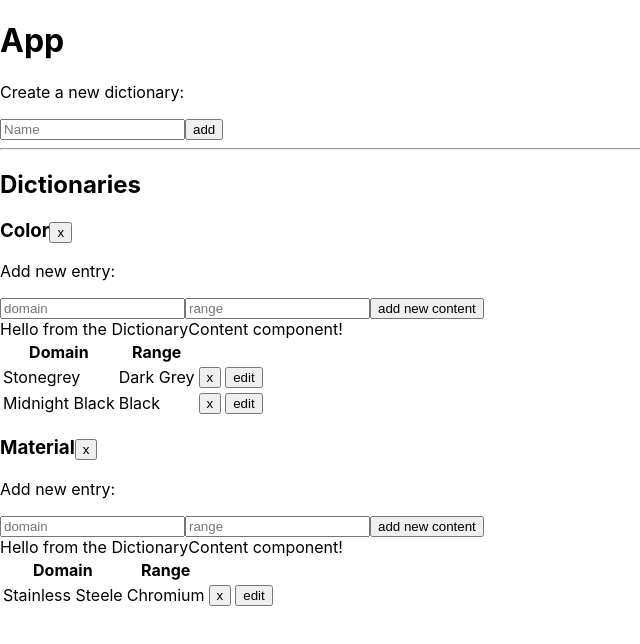
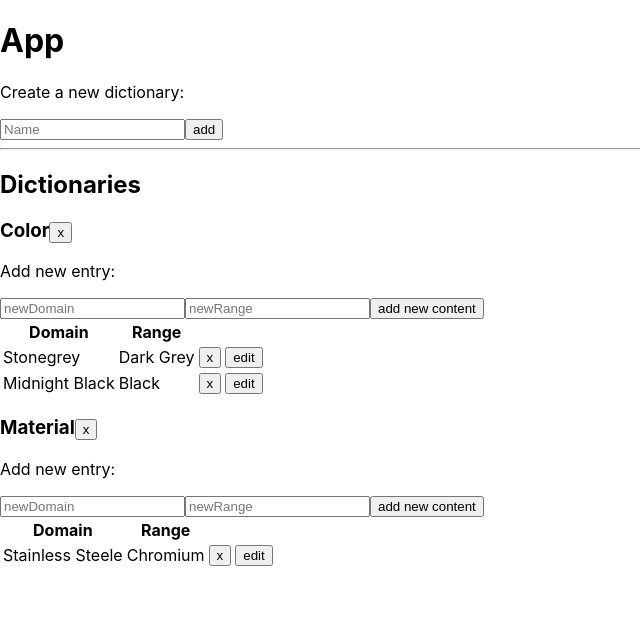
Before and after one commit to ctln12/dictionary-management-app, a React (Create React App) app: page / in a window 1280 px wide. Shown: the top 644 px of the page, without its empty margins (0-640 px from the left). Built offline with nearby package versions, Linux system fonts and the light colour scheme.

Commit message:
implement consistencies

```diff
--- a/src/components/AddNewRow.js
+++ b/src/components/AddNewRow.js
@@ -4,23 +4,45 @@ class AddNewRow extends Component {
   constructor() {
     super();
     this.state = {
-      domain: '',
-      range: ''
+      newDomain: '',
+      newRange: ''
     }
   }
   updateInput = (e) => {
-    if (e.target.placeholder === 'domain') {
-      this.setState({domain: e.target.value})
+    const dictionary = this.props.dictionary;
+      dictionary.content.forEach(row => {
+        if (e.target.placeholder === 'newDomain') {
+          if (e.target.value === row.domain) {
+            if (e.target.value !== row.range) {
+              alert('Duplicate / Fork!');
+              e.target.value = '';
+            }
+          }
+        }else {
+          if (e.target.value !== this.state.newDomain) {
+            if (!row.range.includes(e.target.value)) {
+              if (this.state.newDomain === row.range) {
+                alert('Cycle / Chain!');
+                e.target.value = '';
+              }
+            }
+          }
+        }
+      });
+    if (e.target.placeholder === 'newDomain') {
+      this.setState({newDomain: e.target.value});
     } else {
-      this.setState({range: e.target.value})
+      this.setState({newRange: e.target.value})
     }
   }
 
   addNewRow = (e) => {
-    console.log(e);
-    console.log(this.state.domain, this.state.range, this.props.dictionary.name);
-    this.props.addNewRowFn(this.props.dictionary, this.state.domain, this.state.range);
-    // this.setState({ newDictionaryName: '' });
+    this.props.addNewRowFn(this.props.dictionary, this.state.newDomain, this.state.newRange);
+
+    // this.setState({
+    //   newDomain: '',
+    //   newRange: ''
+    // });
   }
 
   render() {
@@ -30,14 +52,14 @@ class AddNewRow extends Component {
         <p>Add new entry:</p>
         <input
           type='text'
-          placeholder='domain'
+          placeholder='newDomain'
           name={dictionary.name}
           value={this.state.domain}
           onChange={e => this.updateInput(e)}
         />
         <input
           type='text'
-          placeholder='range'
+          placeholder='newRange'
           name={dictionary.name}
           value={this.state.range}
           onChange={e => this.updateInput(e)}
--- a/src/components/App.js
+++ b/src/components/App.js
@@ -76,7 +76,7 @@ class App extends Component {
     return newId;
   };
 
-  updateDictionary(key, value) {
+  updateInput(key, value) {
     // update react state (if use of localStorage)
     this.setState({
       [key]: value
@@ -121,41 +121,40 @@ class App extends Component {
     console.log(localStorage.getItem('dictionaries'));
   }
 
-  updateInput(key, value, name) {
-    // update react state (if use of localStorage)
-    this.setState({
-      [key]: value
-    })
+  // updateInput(key, value, name) {
+  //   // update react state (if use of localStorage)
+  //   this.setState({
+  //     [key]: value
+  //   })
 
-    const dictionaries = this.state.dictionaries;
-    dictionaries.forEach(dictionary => {
-      if (dictionary.name === name) {
-        dictionary.content.forEach(row => {
-          if (key === 'newDomain') {
-            if (value === row.domain) {
-              if (value !== row.range) {
-                alert('Duplicate / Fork!');
-                value = '';
-              }
-            }
-          } else {
-            if (key === 'newRange') {
-              if (!row.range.includes(value)) {
-                if (this.state.newDomain === row.range) {
-                  alert('Cycle / Chain!');
-                  value = '';
-                }
-              }
-            }
-          }
-          }
-        );
-      }
-    });
-  }
+  //   const dictionaries = this.state.dictionaries;
+  //   dictionaries.forEach(dictionary => {
+  //     if (dictionary.name === name) {
+  //       dictionary.content.forEach(row => {
+  //         if (key === 'newDomain') {
+  //           if (value === row.domain) {
+  //             if (value !== row.range) {
+  //               alert('Duplicate / Fork!');
+  //               value = '';
+  //             }
+  //           }
+  //         } else {
+  //           if (key === 'newRange') {
+  //             if (!row.range.includes(value)) {
+  //               if (this.state.newDomain === row.range) {
+  //                 alert('Cycle / Chain!');
+  //                 value = '';
+  //               }
+  //             }
+  //           }
+  //         }
+  //         }
+  //       );
+  //     }
+  //   });
+  // }
 
-  addNewRow = async (dictionary, newDomain, newRange) => {
-    console.log('new row added', dictionary);
+  addNewRow = (dictionary, newDomain, newRange) => {
     // copy of current list of dictionaries
     const content = dictionary.content;
 
@@ -170,17 +169,17 @@ class App extends Component {
     content.push(newRow);
 
     //update state with new dictionaries and reset newDictionaryName input
-    await this.setState({
+    this.setState({
       dictionaries: this.state.dictionaries,
-      // newDomain: '',
-      // newRange: ''
+      newDomain: '',
+      newRange: ''
     });
-
+    console.log(this.state.newDomain, this.state.newRange);
     localStorage.setItem('dictionaries', JSON.stringify(this.state.dictionaries));
     console.log(localStorage.getItem('dictionaries'));
   }
 
-  deleteRow = async (dictionary, rowId) => {
+  deleteRow = (dictionary, rowId) => {
     console.log(rowId, 'deleted from ', dictionary.name);
     // copy current list of dictionaries
     const content = dictionary.content;
@@ -190,7 +189,7 @@ class App extends Component {
     console.log(updatedContent);
     dictionary.content = updatedContent;
 
-    await this.setState({ dictionaries: this.state.dictionaries});
+    this.setState({ dictionaries: this.state.dictionaries});
 
     localStorage.setItem('dictionaries', JSON.stringify(this.state.dictionaries));
     console.log(localStorage.getItem('dictionaries'));
@@ -226,73 +225,8 @@ class App extends Component {
             deleteDictionaryFn={this.deleteDictionary}
             addNewRowFn={this.addNewRow}
             deleteRowFn={this.deleteRow}
+            editRowFn={this.editRow}
         />
-          {/* <div className='Dictionaries'>
-            {this.state.dictionaries.map(dictionary => {
-              return (
-                <div key={dictionary.id} className='Dictionary'>
-                  <h3 key={dictionary.id}>
-                    {dictionary.name}
-                    <button
-                      onClick={() => this.deleteDictionary(dictionary.id)}
-                    >
-                      x
-                    </button>
-                  </h3>
-                  <div id={dictionary.name} className='NewEntry'>
-                    <p>Add new entry:</p>
-                    <input
-                      type='text'
-                      placeholder='domain'
-                      name={dictionary.name}
-                      value={this.state.newDomain}
-                      onChange={e => this.updateInput('newDomain', e.target.value, e.target.name)}
-                    />
-                    <input
-                      type='text'
-                      placeholder='range'
-                      name={dictionary.name}
-                      value={this.state.newRange}
-                      onChange={e => this.updateInput('newRange', e.target.value, e.target.name)}
-                    />
-                    <button onClick={() => this.addNewRow(dictionary)}>add new content</button>
-                  </div>
-                  <table className={dictionary.name}>
-                    <thead>
-                      <tr>
-                        <th>Domain</th>
-                        <th>Range</th>
-                      </tr>
-                    </thead>
-                    <tbody>
-                      {dictionary.content.map(row => {
-                        return (
-                          <tr key={row.id} id={row.id}>
-                            <td>{row.domain}</td>
-                            <td>{row.range}</td>
-                            <td>
-                              <button
-                                onClick={() => this.deleteRow(dictionary, row.id)}
-                              >
-                                x
-                              </button>
-                            </td>
-                            <td>
-                              <button
-                                onClick={() => this.editRow(dictionary, row.id)}
-                              >
-                                edit
-                              </button>
-                            </td>
-                          </tr>
-                        )
-                      })}
-                    </tbody>
-                  </table>
-                </div>
-              )
-            })}
-          </div> */}
         </div>
       </div>
     );
--- a/src/components/Dictionaries.js
+++ b/src/components/Dictionaries.js
@@ -11,10 +11,12 @@ class Dictionaries extends Component {
           dictionaries.map(dictionary => {
             return (
               <Dictionary
+                dictionaries={dictionaries}
                 dictionary={dictionary}
                 deleteDictionaryFn={this.props.deleteDictionaryFn}
                 addNewRowFn={this.props.addNewRowFn}
                 deleteRowFn={this.props.deleteRowFn}
+                editRowFn={this.props.editRowFn}
               />
             )
           })
--- a/src/components/Dictionary.js
+++ b/src/components/Dictionary.js
@@ -8,7 +8,7 @@ class Dictionary extends Component {
   }
 
   render() {
-    const { dictionary } = this.props;
+    const { dictionaries, dictionary } = this.props;
     return (
       <div key={dictionary.id} className='Dictionary'>
         <h3>
@@ -18,12 +18,14 @@ class Dictionary extends Component {
           </button>
         </h3>
         <AddNewRow
+          dictionaries={dictionaries}
           dictionary={dictionary}
           addNewRowFn={this.props.addNewRowFn}
         />
         <DictionaryContent
           dictionary={dictionary}
           deleteRowFn={this.props.deleteRowFn}
+          editRowFn={this.props.editRowFn}
         />
       </div>
     );
--- a/src/components/DictionaryContent.js
+++ b/src/components/DictionaryContent.js
@@ -1,17 +1,12 @@
 import React, { Component } from 'react';
+import Row from './Row';
 
 class DictionaryContent extends Component {
-  deleteRow = (e) => {
-    this.props.deleteRowFn(this.props.dictionary, parseInt(e.target.id));
-    console.log('deleted');
-  }
-
   render() {
     const { dictionary } = this.props;
     return (
       <div className='DictionaryContent'>
-        Hello from the DictionaryContent component!
-        <table>
+        <table className={dictionary.name}>
           <thead>
             <tr>
               <th>Domain</th>
@@ -20,12 +15,12 @@ class DictionaryContent extends Component {
           </thead>
           <tbody>
             {dictionary.content.map(row => (
-              <tr>
-                <td>{row.domain}</td>
-                <td>{row.range}</td>
-                <td><button id={row.id} onClick={e => this.deleteRow(e)}>x</button></td>
-                <td><button>edit</button></td>
-              </tr>
+              <Row
+                dictionary={dictionary}
+                row={row}
+                deleteRowFn={this.props.deleteRowFn}
+                editRowFn={this.props.editRowFn}
+              />
             ))}
           </tbody>
         </table>
--- a/src/components/Row.js
+++ b/src/components/Row.js
@@ -0,0 +1,26 @@
+import React, { Component } from 'react';
+
+class Row extends Component {
+  deleteRow = (e) => {
+    this.props.deleteRowFn(this.props.dictionary, parseInt(e.target.id));
+    console.log('deleted');
+  }
+
+  editRow = (e) => {
+    this.props.editRowFn(this.props.dictionary, parseInt(e.target.id));
+    console.log('edited');
+  }
+
+  render() {
+    const { row } = this.props;
+    return (
+      <tr>
+        <td>{row.domain}</td>
+        <td>{row.range}</td>
+        <td><button id={row.id} onClick={e => this.deleteRow(e)}>x</button></td>
+        <td><button id={row.id} onClick={e => this.editRow(e)}>edit</button></td>
+      </tr>
+    );
+  }
+}
+export default Row;
```
